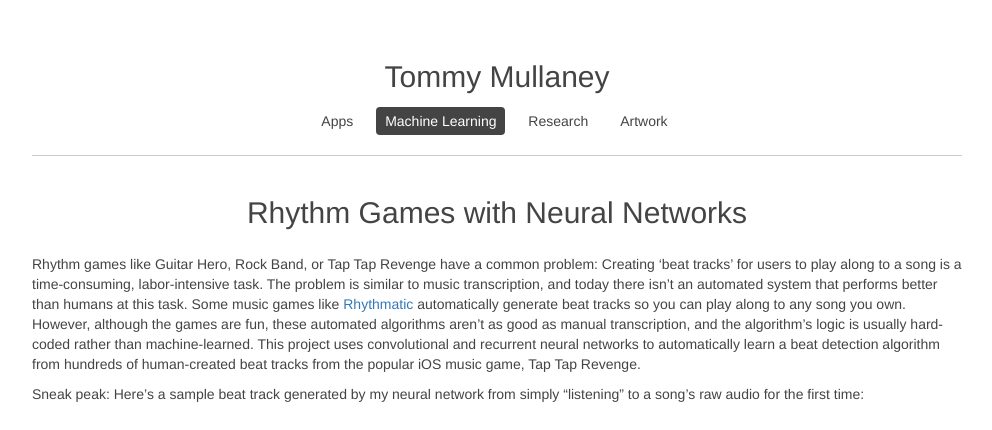
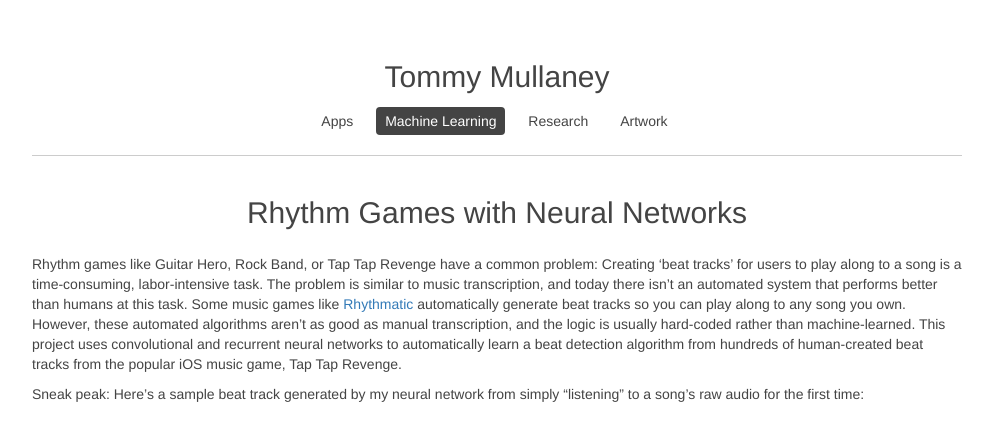
Before and after one commit to tmullaney/tmullaney.github.io, a Jekyll site: the page built from _posts/2016-08-01-deep-learning-beat-detection.markdown, in a window 1280 px wide and 900 px high, cut to the strip 0-430 px from the top of the window. Shown: the whole strip, without its empty margins (143-1135 px from the left). Built offline with Jekyll 4.4.1, drawn with Linux system fonts in a browser that asks for light colours.

Commit message:
update description

```diff
--- a/_posts/2016-08-01-deep-learning-beat-detection.markdown
+++ b/_posts/2016-08-01-deep-learning-beat-detection.markdown
@@ -7,7 +7,7 @@
 detail: true
 ---
 
-Rhythm games like Guitar Hero, Rock Band, or Tap Tap Revenge have a common problem: Creating 'beat tracks' for users to play along to a song is a time-consuming, labor-intensive task. The problem is similar to music transcription, and today there isn't an automated system that performs better than humans at this task. Some music games like [Rhythmatic](/apps) automatically generate beat tracks so you can play along to any song you own. However, although the games are fun, these automated algorithms aren't as good as manual transcription, and the algorithm's logic is usually hard-coded rather than machine-learned. This project uses convolutional and recurrent neural networks to automatically learn a beat detection algorithm from hundreds of human-created beat tracks from the popular iOS music game, Tap Tap Revenge.
+Rhythm games like Guitar Hero, Rock Band, or Tap Tap Revenge have a common problem: Creating 'beat tracks' for users to play along to a song is a time-consuming, labor-intensive task. The problem is similar to music transcription, and today there isn't an automated system that performs better than humans at this task. Some music games like [Rhythmatic](/apps) automatically generate beat tracks so you can play along to any song you own. However, these automated algorithms aren't as good as manual transcription, and the logic is usually hard-coded rather than machine-learned. This project uses convolutional and recurrent neural networks to automatically learn a beat detection algorithm from hundreds of human-created beat tracks from the popular iOS music game, Tap Tap Revenge.
 
 Sneak peak: Here's a sample beat track generated by my neural network from simply "listening" to a song's raw audio for the first time:
 
```
